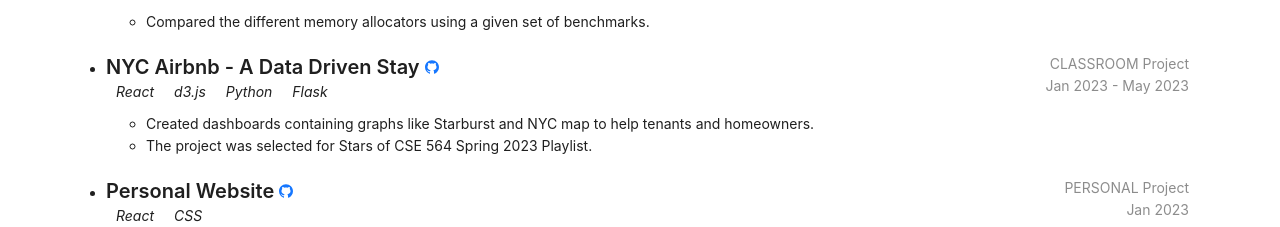
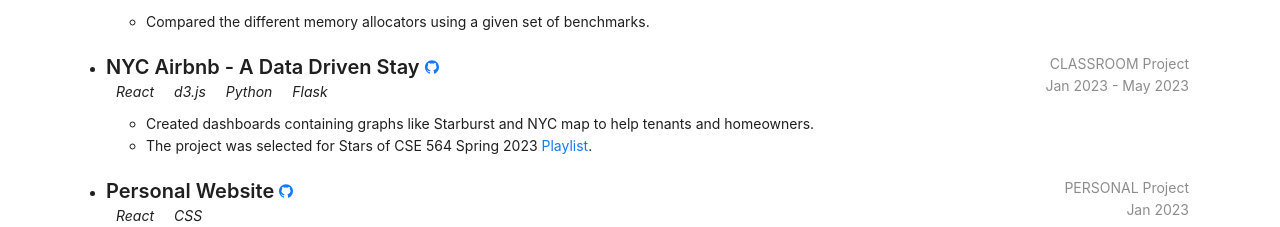
Before and after one commit to prajjawal05/personal-website, a React (Create React App) app: page / in a window 1280 px wide. Shown: the part 3201-3428 px from the top of the page. Built offline with nearby package versions, Linux system fonts and the light colour scheme.

Commit message:
added yt link for cse564 stars playlisty

```diff
--- a/src/components/Projects/config.js
+++ b/src/components/Projects/config.js
@@ -25,7 +25,11 @@
         ],
         DESCRIPTION: [
             'Created dashboards containing graphs like Starburst and NYC map to help tenants and homeowners.',
-            'The project was selected for Stars of CSE 564 Spring 2023 Playlist.',
+            <>The project was selected for Stars of CSE 564 Spring 2023 <a
+                className="App-link"
+                href={"https://www.youtube.com/playlist?list=PLyCRt3MN8s8MhiREiB0vV-aDhwx-huCb0"}
+                target="_blank"
+                rel="noopener noreferrer">Playlist</a>.</>,
         ],
         GITHUB: 'https://github.com/prajjawal05/ny-aribnb',
     }, {
```
